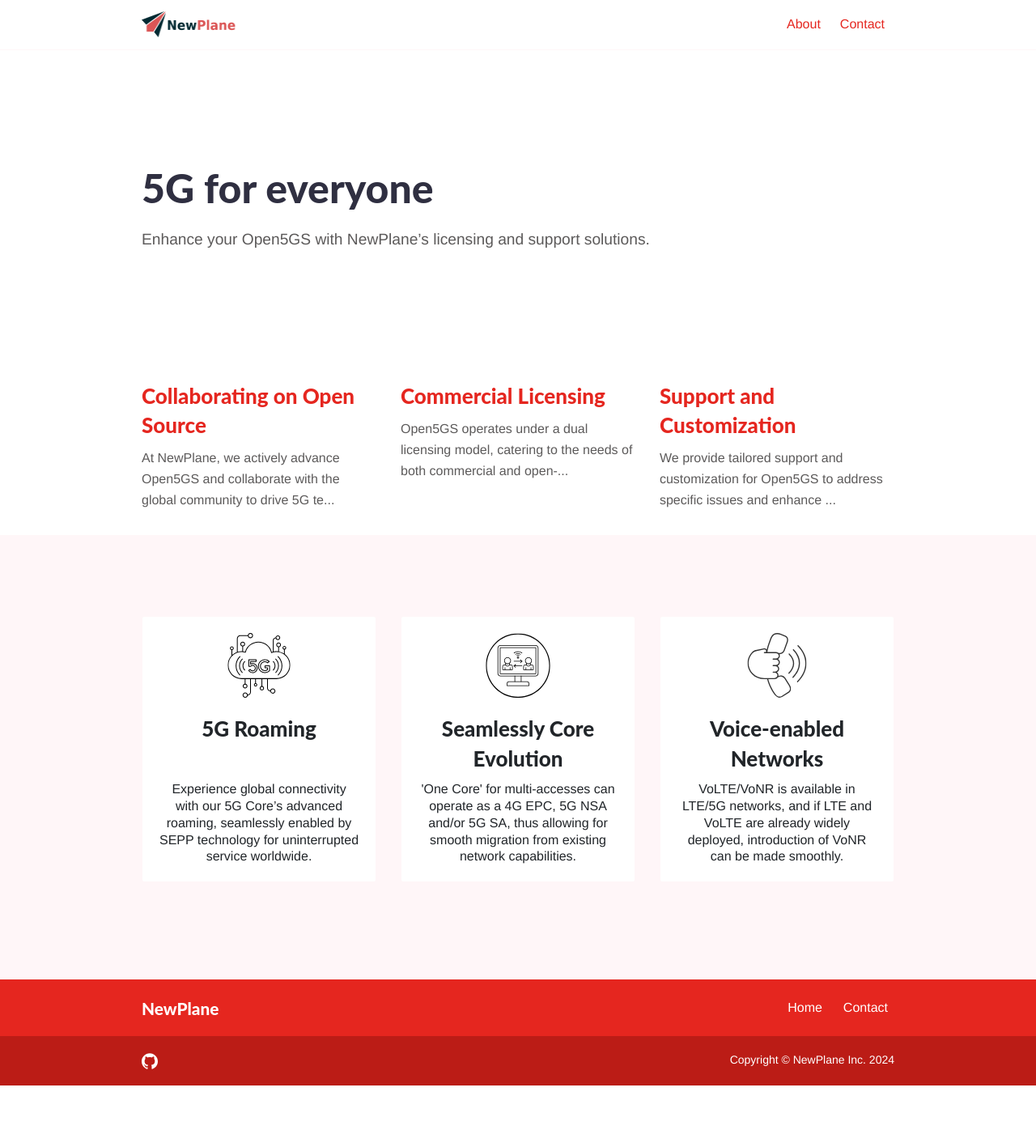
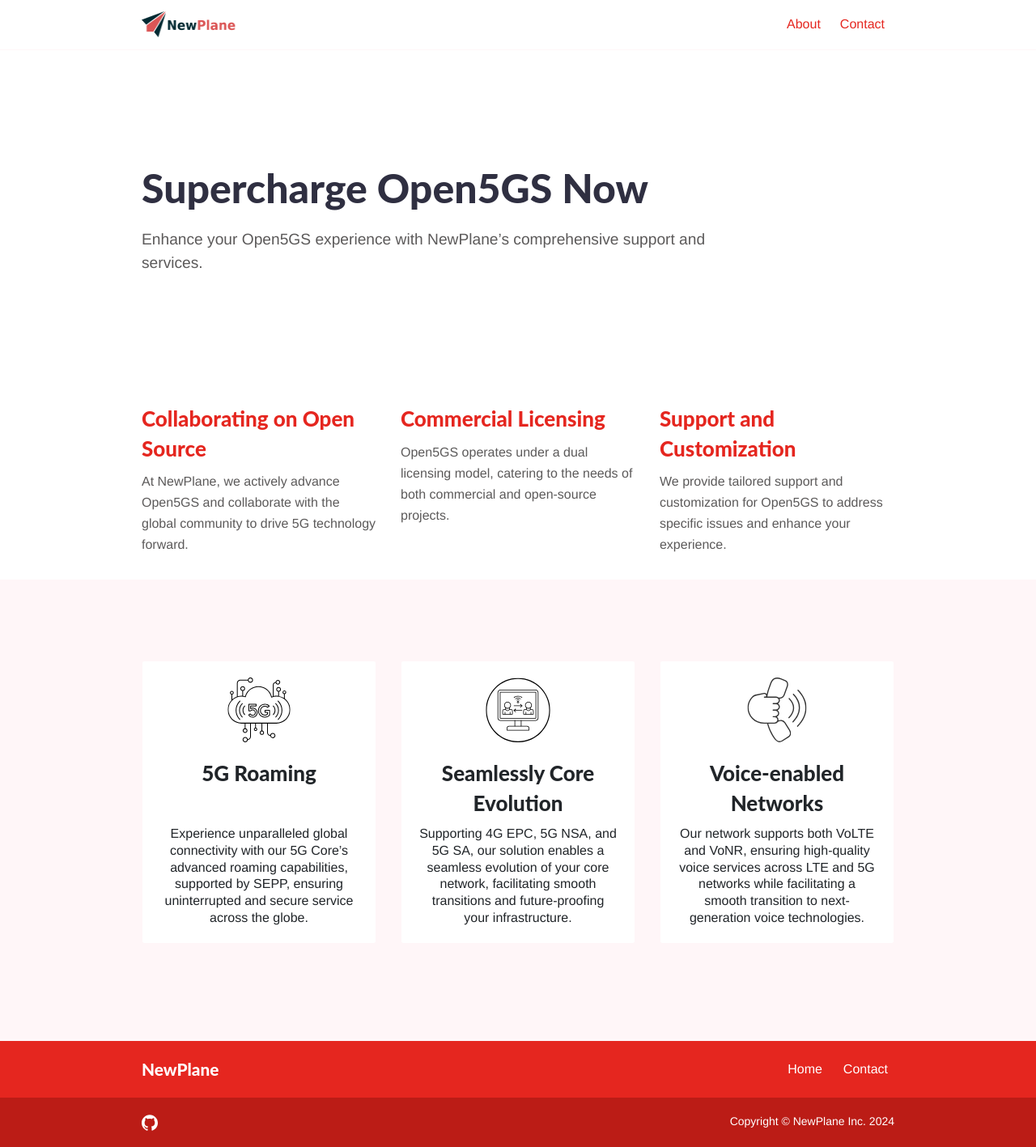
Before and after one commit to newplane/newplane.github.io, a Jekyll site: the page built from index.md, in a window 1280 px wide. Shown: the whole page at 81% size. Built offline with Jekyll 4.4.1, drawn with Linux system fonts in a browser that asks for light colours; before the commit the page ends 1341 px from its top, so only the background shows below that.

Commit message:
Customize Website for NewPlane

```diff
--- a/_data/features.json
+++ b/_data/features.json
@@ -1,7 +1,7 @@
 [
   {
     "title": "5G Roaming",
-    "description": "Experience global connectivity with our 5G Core’s advanced roaming, seamlessly enabled by SEPP technology for uninterrupted service worldwide.",
+    "description": "Experience unparalleled global connectivity with our 5G Core’s advanced roaming capabilities, supported by SEPP, ensuring uninterrupted and secure service across the globe.",
     "image": {
       "url": "images/features/indirect.svg",
       "width": 80,
@@ -10,7 +10,7 @@
   },
   {
     "title": "Seamlessly Core Evolution",
-    "description": "'One Core' for multi-accesses can operate as a 4G EPC, 5G NSA and/or 5G SA, thus allowing for smooth migration from existing network capabilities.",
+    "description": "Supporting 4G EPC, 5G NSA, and 5G SA, our solution enables a seamless evolution of your core network, facilitating smooth transitions and future-proofing your infrastructure.",
     "image": {
       "url": "images/features/evolution.svg",
       "width": 80,
@@ -19,7 +19,7 @@
   },
   {
     "title": "Voice-enabled Networks",
-    "description": "VoLTE/VoNR is available in LTE/5G networks, and if LTE and VoLTE are already widely deployed, introduction of VoNR can be made smoothly.",
+    "description": "Our network supports both VoLTE and VoNR, ensuring high-quality voice services across LTE and 5G networks while facilitating a smooth transition to next-generation voice technologies.",
     "image": {
       "url": "images/features/voice.svg",
       "width": 80,
--- a/_layouts/home.html
+++ b/_layouts/home.html
@@ -32,7 +32,7 @@ bodyClass: "page-home"
             <h2 class="service-title">
               <a href="{{ service.url | relative_url }}">{{ service.title }}</a>
             </h2>
-            <p>{{ service.content | markdownify | strip_html | truncate: 100 }}</p>
+            <p>{{ service.description }}</p>
           </div>
         </div>
       </div>
--- a/_services/02-commercial-licensing.md
+++ b/_services/02-commercial-licensing.md
@@ -1,9 +1,9 @@
 ---
 title: "Commercial Licensing"
+description: "Open5GS operates under a dual licensing model, catering to the needs of both commercial and open-source projects."
 date: 2024-08-23T16:36:00+09:00
 weight: 2
 ---
-
 
 Open5GS operates under a dual licensing model, catering to the needs of both commercial and open-source projects.
 
--- a/index.md
+++ b/index.md
@@ -8,6 +8,6 @@ intro_image_hide_on_mobile: true
 #show_call_box: true
 ---
 
-# 5G for everyone
+# Supercharge Open5GS Now
 
-Enhance your Open5GS with NewPlane’s licensing and support solutions.
+Enhance your Open5GS experience with NewPlane’s comprehensive support and services.
```
Also changed, not shown: _services/01-open-source.md (+1 -0 lines), _services/03-support-customization.md (+2 -1 lines).
